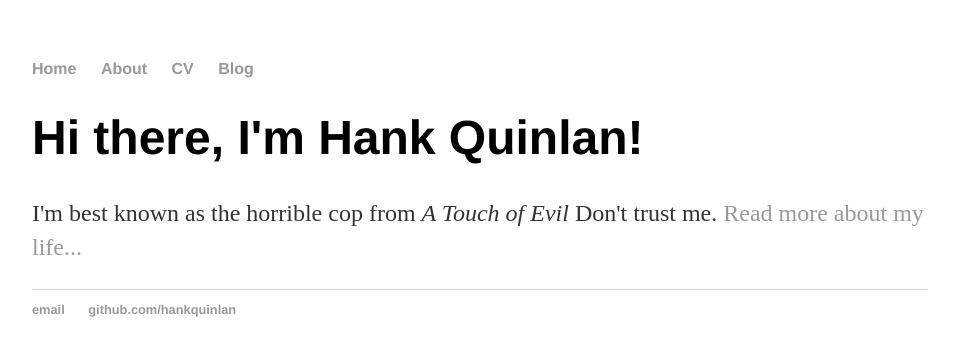
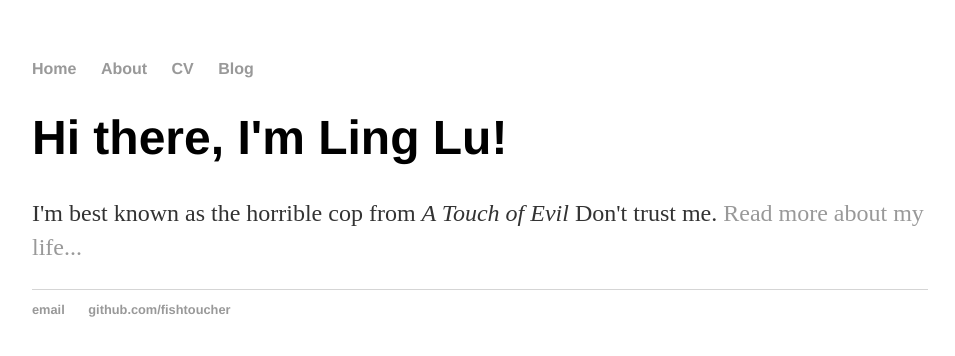
Before and after one commit to fishtoucher/portfolio, a Jekyll site: the page index.html, which Jekyll copies as it is, in a window 1280 px wide. Shown: the top 356 px of the page, without its empty margins (160-1115 px from the left). Built offline with Jekyll 4.4.1, drawn with Linux system fonts in a browser that asks for light colours.

Commit message:
Update index.html
personalize

```diff
--- a/index.html
+++ b/index.html
@@ -1,7 +1,7 @@
 <!DOCTYPE html>
 <html>
 	<head>
-		<title>Hank Quinlan, Horrible Cop</title>
+		<title>Ling Lu - Bread Lover</title>
 		<!-- link to main stylesheet -->
 		<link rel="stylesheet" type="text/css" href="css/main.css">
 	</head>
@@ -16,14 +16,14 @@
 		</nav>
 		<div class="container">
     		<div class="blurb">
-        		<h1>Hi there, I'm Hank Quinlan!</h1>
+        		<h1>Hi there, I'm Ling Lu!</h1>
 				<p>I'm best known as the horrible cop from <em>A Touch of Evil</em> Don't trust me. <a href="/about">Read more about my life...</a></p>
     		</div><!-- /.blurb -->
 		</div><!-- /.container -->
 		<footer>
     		<ul>
-        		<li><a href="mailto:hankquinlanhub@gmail.com">email</a></li>
-        		<li><a href="https://github.com/hankquinlan">github.com/hankquinlan</a></li>
+        		<li><a href="mailto:ling.lu@hotmail.ca">email</a></li>
+        		<li><a href="https://github.com/fishtoucher">github.com/fishtoucher</a></li>
 			</ul>
 		</footer>
 	</body>
```
